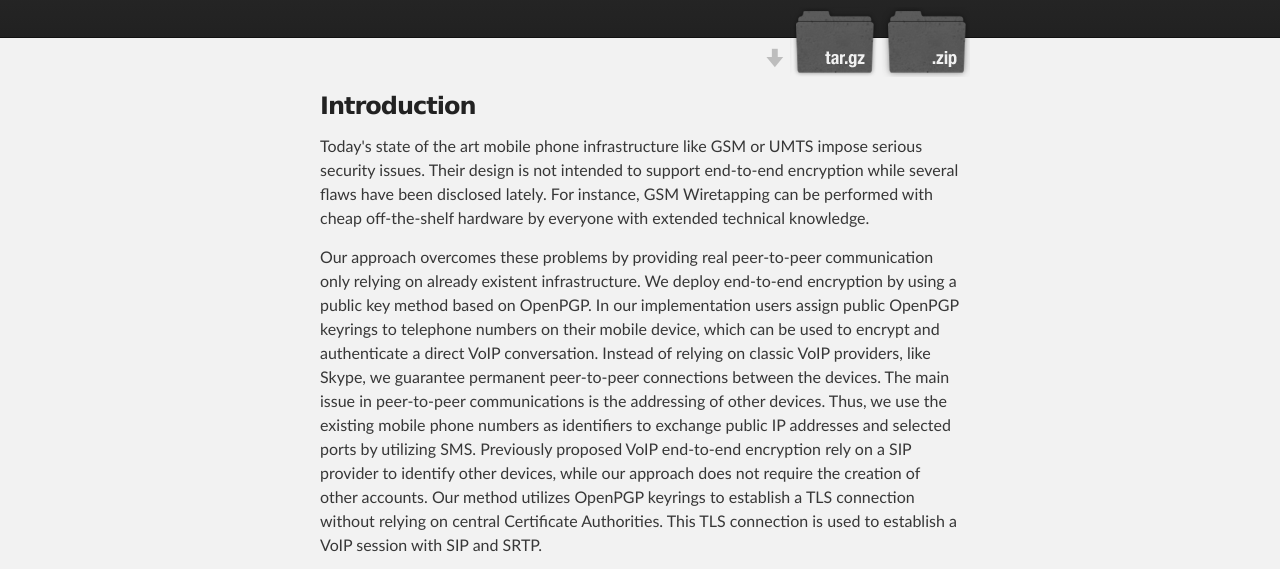
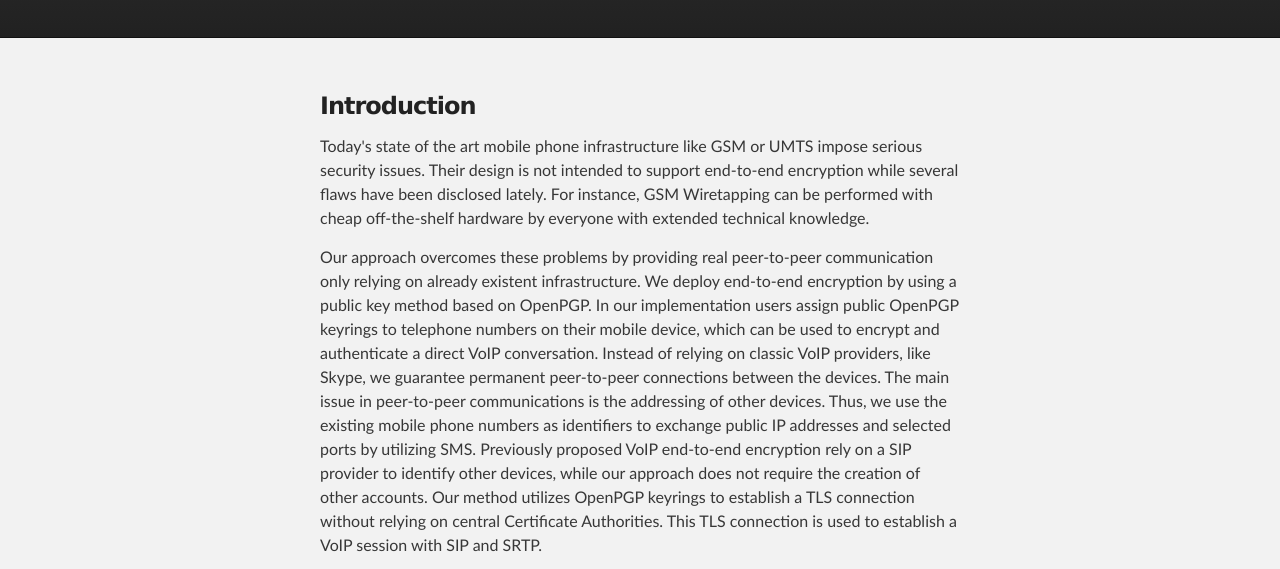
Before and after one commit to LucaBongiorni/CryptoCall, a plain HTML site: page index.html in a window 1280 px wide. Shown: the part 208-777 px from the top of the page. Drawn offline with Linux system fonts and the light colour scheme.

Commit message:
remove section

```diff
--- a/index.html
+++ b/index.html
@@ -21,10 +21,10 @@
           <h1 id="project_title">CryptoCall.org</h1>
           <h2 id="project_tagline">OpenPGP Based VoIP System Using Existing Mobile Phone Numbers</h2>
 
-            <section id="downloads">
-              <a class="zip_download_link" href="https://github.com/cryptocall/CryptoCall/zipball/master">Download this project as a .zip file</a>
-              <a class="tar_download_link" href="https://github.com/cryptocall/CryptoCall/tarball/master">Download this project as a tar.gz file</a>
-            </section>
+<!--             <section id="downloads"> -->
+<!--               <a class="zip_download_link" href="https://github.com/cryptocall/CryptoCall/zipball/master">Download this project as a .zip file</a> -->
+<!--               <a class="tar_download_link" href="https://github.com/cryptocall/CryptoCall/tarball/master">Download this project as a tar.gz file</a> -->
+<!--             </section> -->
         </header>
     </div>
 
```
